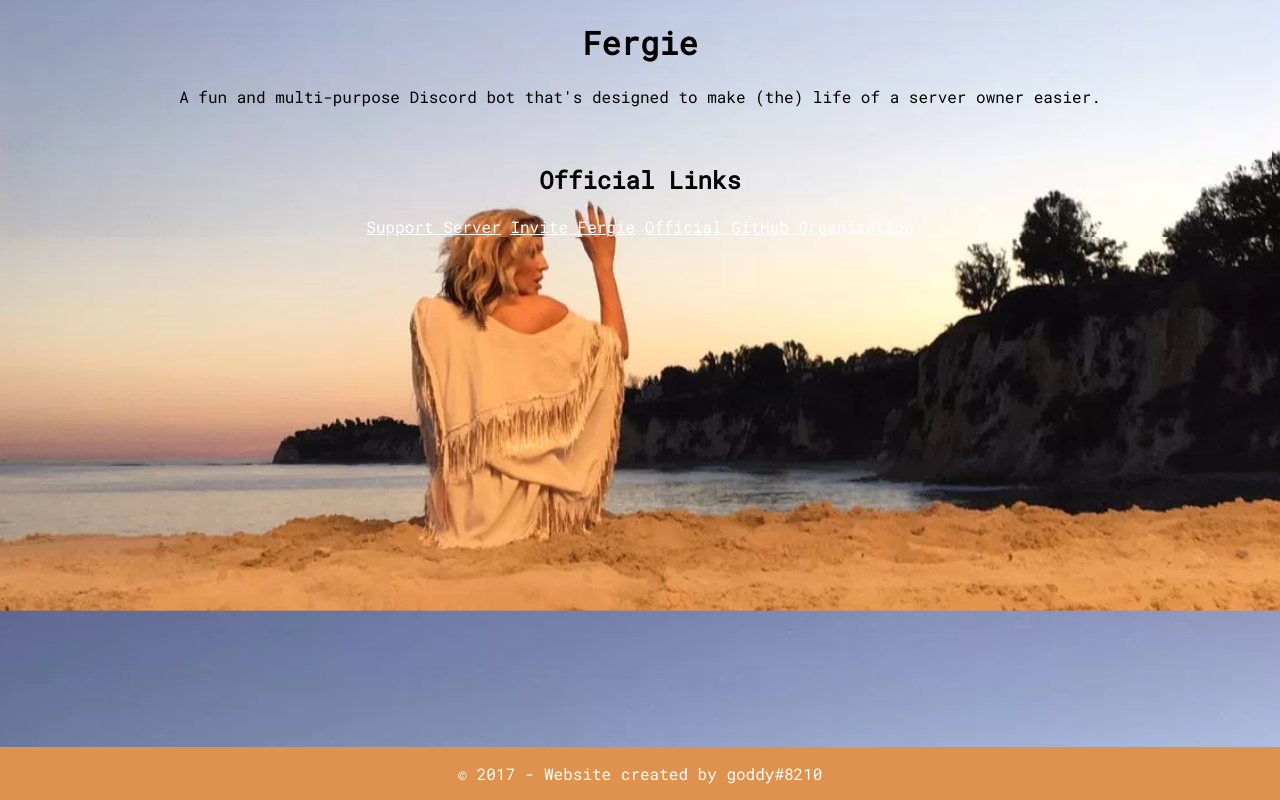
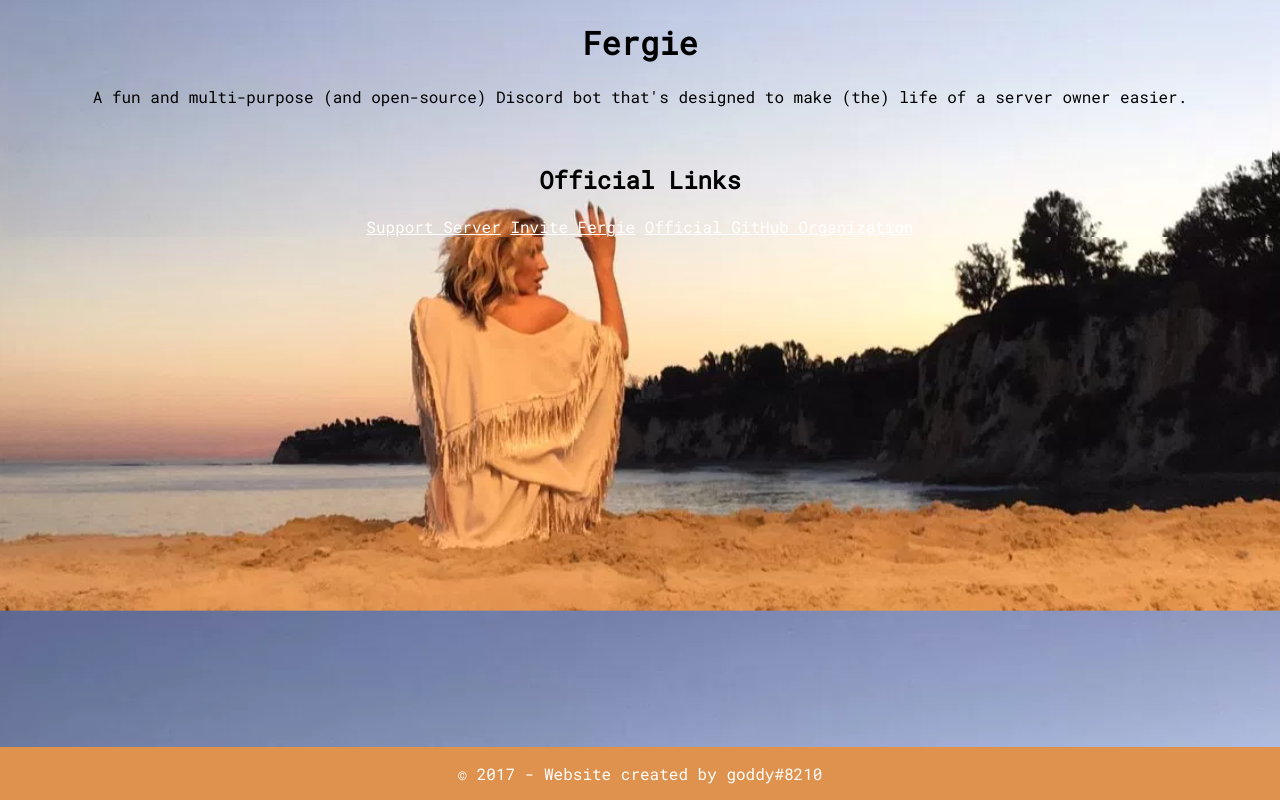
Before and after one commit to goddyCodes/fergie-website, a plain HTML site: page index.html in a window 1280 px wide. Drawn offline with Linux system fonts and the light colour scheme.

Commit message:
Update index.html

```diff
--- a/index.html
+++ b/index.html
@@ -1,8 +1,9 @@
 <!DOCTYPE html>
 <html>
   <head>
-    <title>Fergie: a multi-purpose Discord bot</title>
+    <title>Fergie: The Discord Bot</title>
     <link href="style.css" type"text/css" rel="stylesheet">
+    <link rel="website icon" href="https://cdn.discordapp.com/attachments/309625872665542658/377003940409114624/fergie-original.png">
     <link href="https://fonts.googleapis.com/css?family=Roboto" rel="stylesheet">
     <link href="https://fonts.googleapis.com/css?family=Roboto+Mono" rel="stylesheet">
   </head>
@@ -10,7 +11,7 @@
     <center>
       <div class="p-1">
         <h1>Fergie</h1>
-        <p>A fun and multi-purpose Discord bot that's designed to make (the) life of a server owner easier.</p>
+        <p>A fun and multi-purpose (and open-source) Discord bot that's designed to make (the) life of a server owner easier.</p>
       </div>
       <br />
       <div class="p-2">
```
